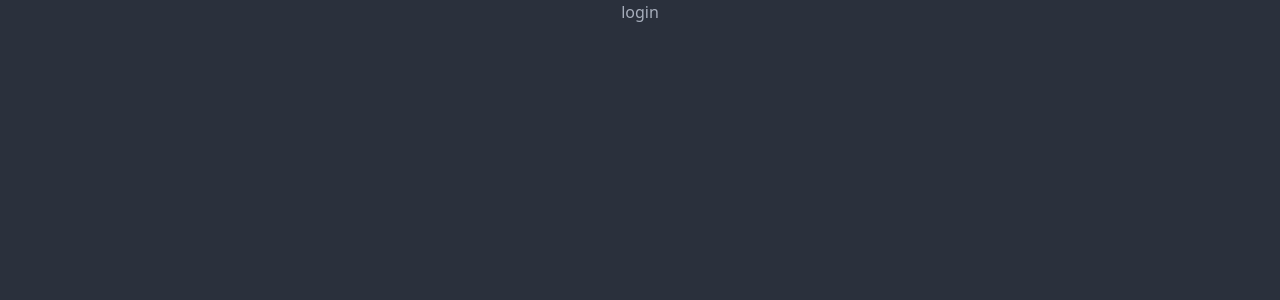
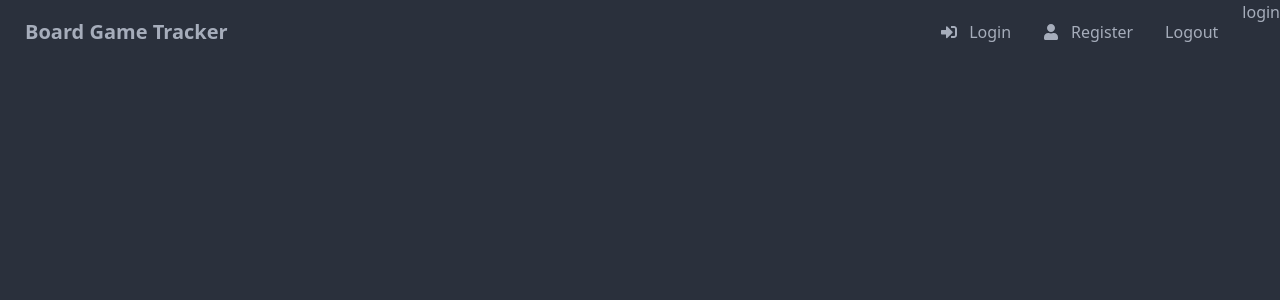
Before and after one commit to bzzz-coding/board-game-tracker, a React (Create React App) app in the folder frontend/: page /login in a window 1280 px wide. Shown: the top 300 px of the page. Built offline with nearby package versions, Linux system fonts and the light colour scheme.

Commit message:
Added Header component in src/components

```diff
--- a/frontend/package.json
+++ b/frontend/package.json
@@ -10,6 +10,7 @@
     "daisyui": "^2.39.1",
     "react": "^18.2.0",
     "react-dom": "^18.2.0",
+    "react-icons": "^4.6.0",
     "react-redux": "^8.0.5",
     "react-router-dom": "^6.4.3",
     "react-scripts": "5.0.1",
--- a/frontend/src/App.js
+++ b/frontend/src/App.js
@@ -1,4 +1,5 @@
 import { BrowserRouter as Router, Routes, Route } from 'react-router-dom'
+import Header from './components/Header'
 import Dashboard from './pages/dashboard'
 import Register from './pages/register'
 import Login from './pages/login'
@@ -8,7 +9,9 @@ function App() {
     <>
       <Router>
         <div className='container mx-auto flex justify-center'>
+          <Header />
           <Routes>
+            {/* can only have Route inside Routes */}
             <Route path='/' element={<Dashboard />} />
             <Route path='/login' element={<Login />} />
             <Route path='/register' element={<Register />} />
--- /dev/null
+++ b/frontend/src/components/Header.jsx
@@ -0,0 +1,30 @@
+import { FaSignInAlt, FaSignOutAlt, FaUser } from 'react-icons/fa'
+import { Link } from 'react-router-dom'
+
+function Header() {
+  return (
+    <header className="navbar bg-base-100">
+      <div className="flex-1">
+        <Link to='/' className="btn btn-ghost normal-case text-xl">Board Game Tracker</Link>
+      </div>
+      <div className="flex-none">
+        <ul className="menu menu-horizontal p-0">
+          <li>
+            <Link to='/login'>
+              <FaSignInAlt /> Login
+            </Link>
+          </li>
+          <li>
+            <Link to='/register'>
+              <FaUser /> Register
+            </Link>
+          </li>
+          <li><a>Logout</a></li>
+        </ul>
+      </div>
+    </header>
+
+  )
+}
+
+export default Header
```
Also changed, not shown: 1 other file (tests, documents, lock files or other folders).
